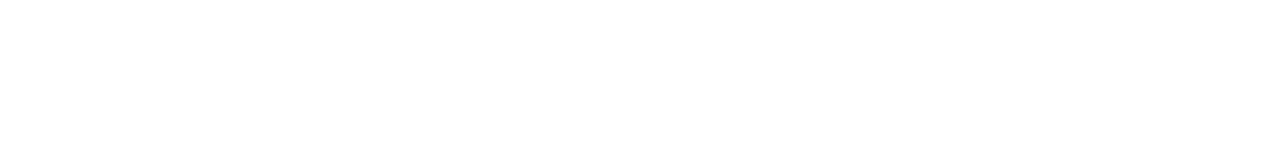
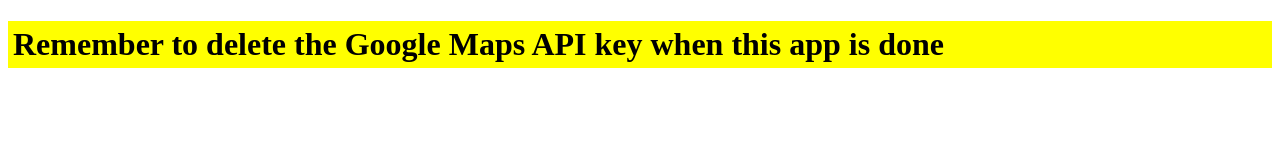
Before and after one commit to monello/udemy-ts-complete-dev-guide, a website with bundled scripts: page index.html in a window 1280 px wide. Built offline with nearby package versions, Linux system fonts and the light colour scheme.

Commit message:
chore: added a reminder to delete the maps api key laters on

```diff
--- a/index.html
+++ b/index.html
@@ -7,6 +7,12 @@
         <title>Document</title>
     </head>
     <body>
+        <div>
+            <h1 style="background-color: yellow; padding: 5px">
+                Remember to delete the Google Maps API key when this app is done
+            </h1>
+        </div>
+
         <script src="https://maps.googleapis.com/maps/api/js?key=AIzaSyA0kTCRbxs3Xch2mzY-FDQl_Y-2ZsPhno4"></script>
         <script src="./src/index.ts"></script>
     </body>
```
Also changed, not shown: dist/index.html, dist/index.js (added), 1 other file.
